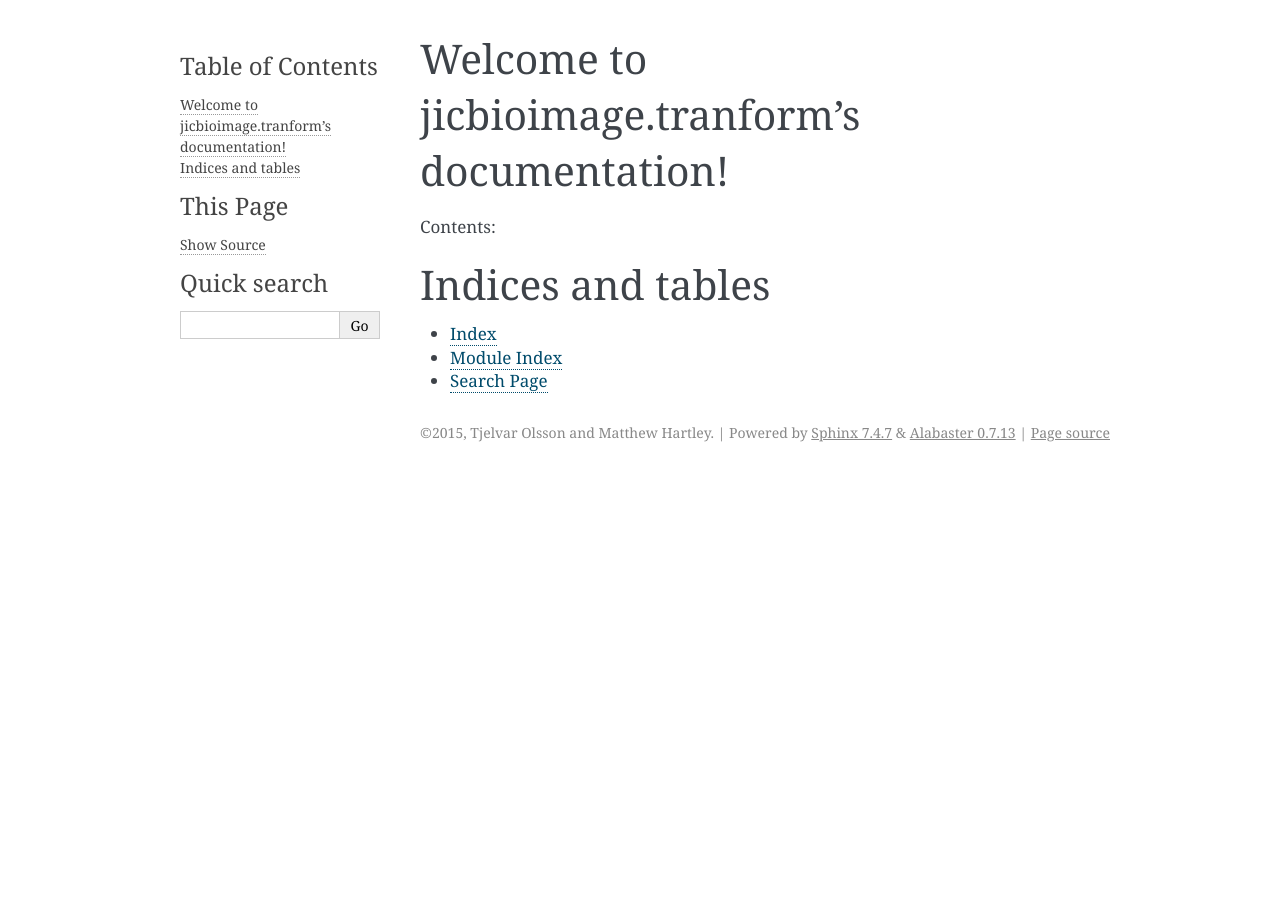
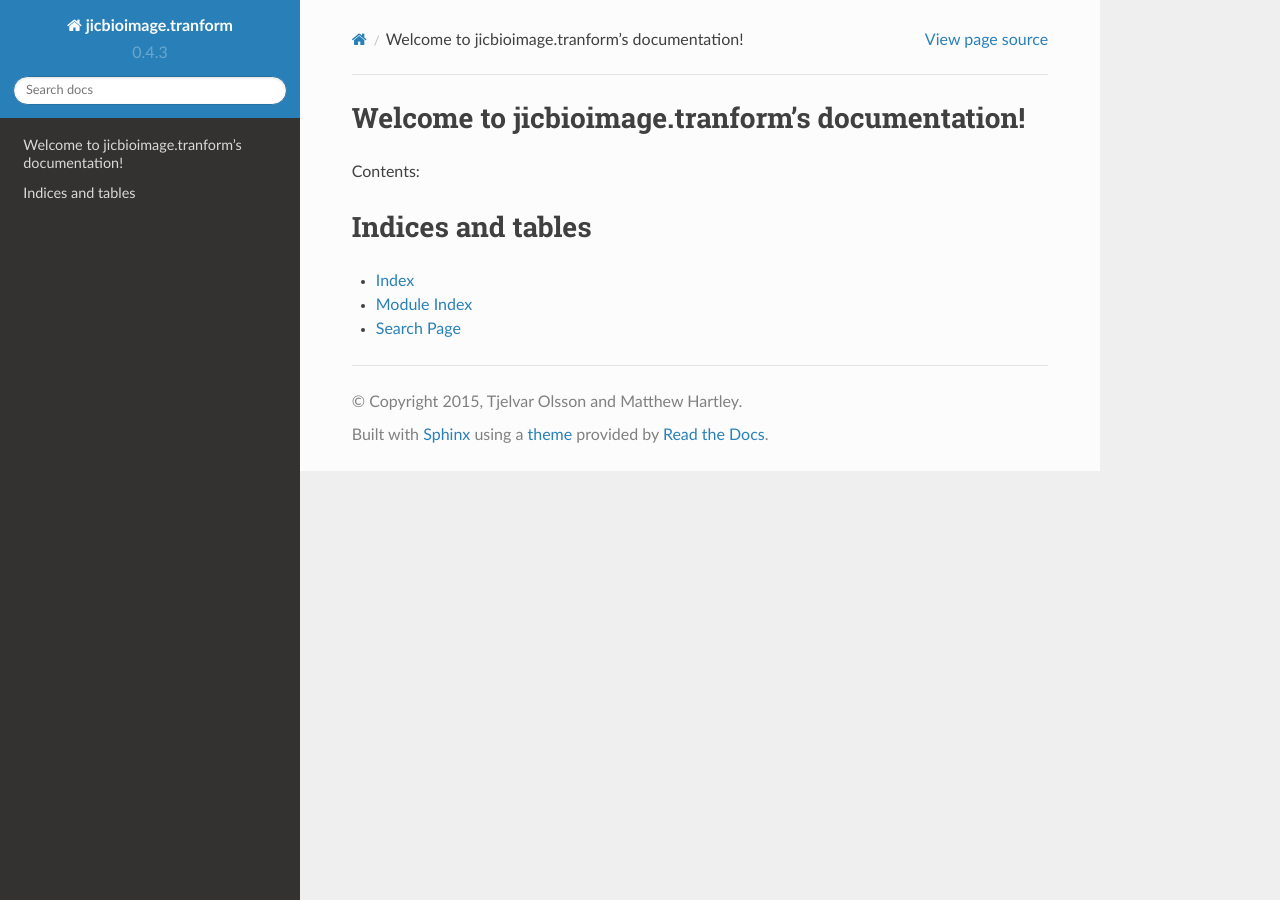
Before and after one commit to JIC-CSB/jicbioimage.transform, a Sphinx documentation site: the page built from docs/source/index.rst, in a window 1280 px wide. Built offline with Sphinx 7.4.7 and the Read the Docs theme 2.0.0, drawn with Linux system fonts in a browser that asks for light colours.

Commit message:
Configured docs to use readthedocs theme.

```diff
--- a/docs/source/conf.py
+++ b/docs/source/conf.py
@@ -113,7 +113,19 @@ todo_include_todos = False
 
 # The theme to use for HTML and HTML Help pages.  See the documentation for
 # a list of builtin themes.
-html_theme = 'alabaster'
+html_theme = 'default'
+
+# Set the readthedocs theme.
+on_rtd = os.environ.get('READTHEDOCS', None) == 'True'
+
+if not on_rtd:  # only import and set the theme if we're building docs locally
+    print('using readthedocs theme...')
+    import sphinx_rtd_theme
+    html_theme = 'sphinx_rtd_theme'
+    html_theme_path = [sphinx_rtd_theme.get_html_theme_path()]
+# otherwise, readthedocs.org uses their theme by default, so no need to specify
+# it
+
 
 # Theme options are theme-specific and customize the look and feel of a theme
 # further.  For a list of options available for each theme, see the
```
